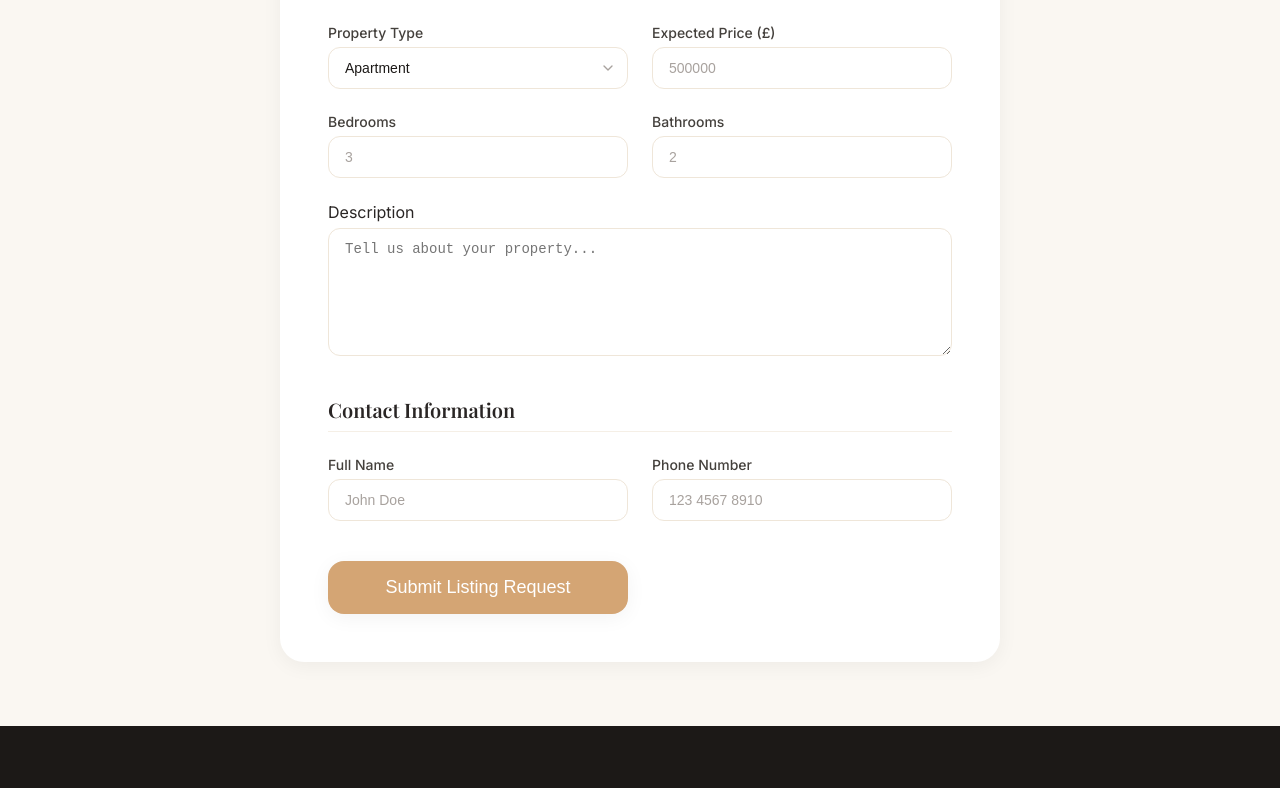
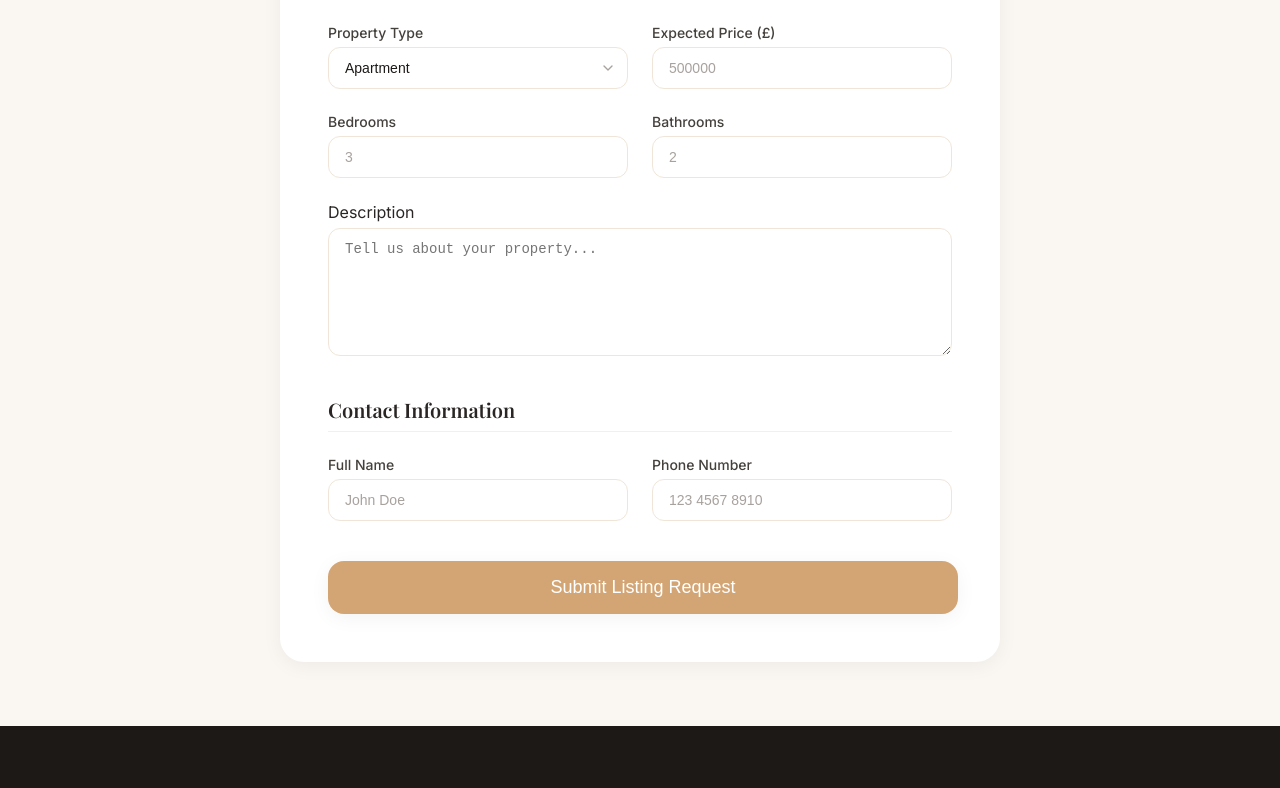
Before and after one commit to p3achijaii/react-coursework, a React (Vite) app: page /market-property in a window 1280 px wide. Shown: the part 577-1365 px from the top of the page. Built offline with nearby package versions, Linux system fonts and the light colour scheme.

Commit message:
fix the width of the submit button

```diff
--- a/src/pages/MarketProperty/MarketProperty.module.css
+++ b/src/pages/MarketProperty/MarketProperty.module.css
@@ -102,5 +102,5 @@
 
 .submitBtn {
   margin-top: 1rem;
-  width: 100%;
+  width: 210%;
 }
```
